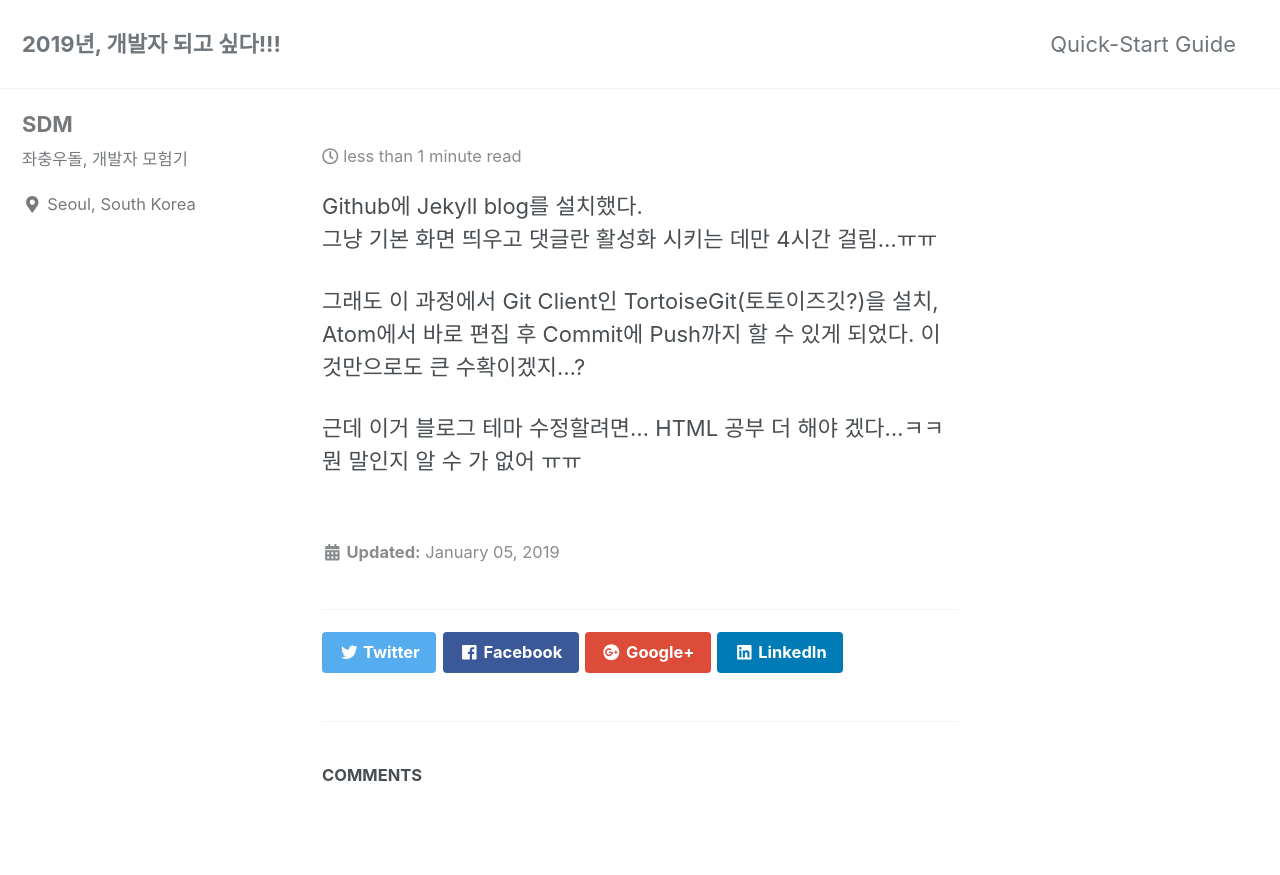
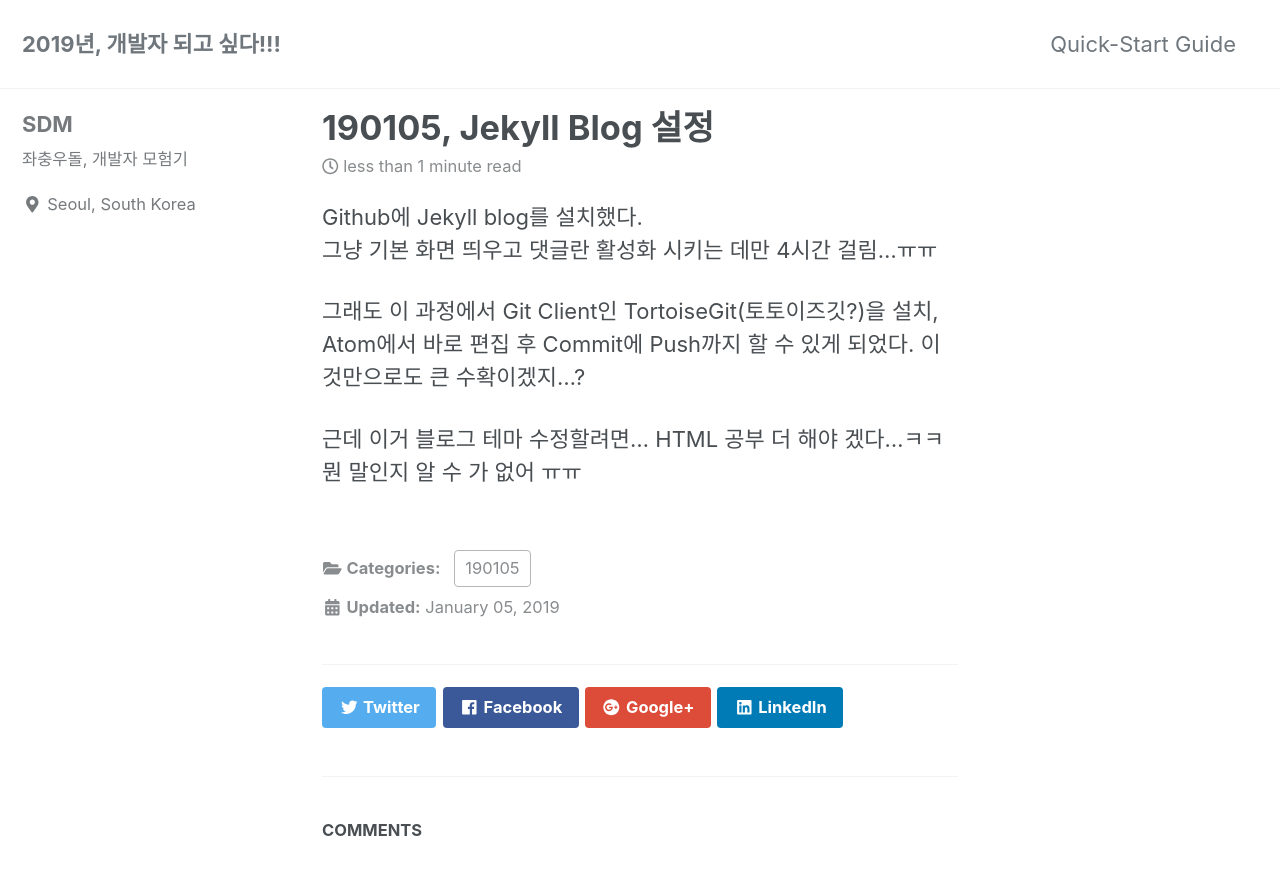
Before and after one commit to hotsdm/hotsdm.github.io, a Jekyll site: the page built from _posts/2019-01-05-first-post.md, in a window 1280 px wide and 900 px high. Shown: the top 875 px of the window. Built offline with Jekyll 4.4.1, drawn with Linux system fonts in a browser that asks for light colours; cached includes are drawn as plain includes; nearby versions of some CDN libraries; comment, search, counter and statistics services are not loaded.

Commit message:
190105 - 첫 글 수정 3 (categories)

```diff
--- a/_posts/2019-01-05-first-post.md
+++ b/_posts/2019-01-05-first-post.md
@@ -1,7 +1,7 @@
 ---
 title: "190105, Jekyll Blog 설정"
 date: 2019-01-05 18:00:28 -0400
-categories: 190105
+categories: "190105"
 ---
 Github에 Jekyll blog를 설치했다. <br>
 그냥 기본 화면 띄우고 댓글란 활성화 시키는 데만 4시간 걸림...ㅠㅠ
```
